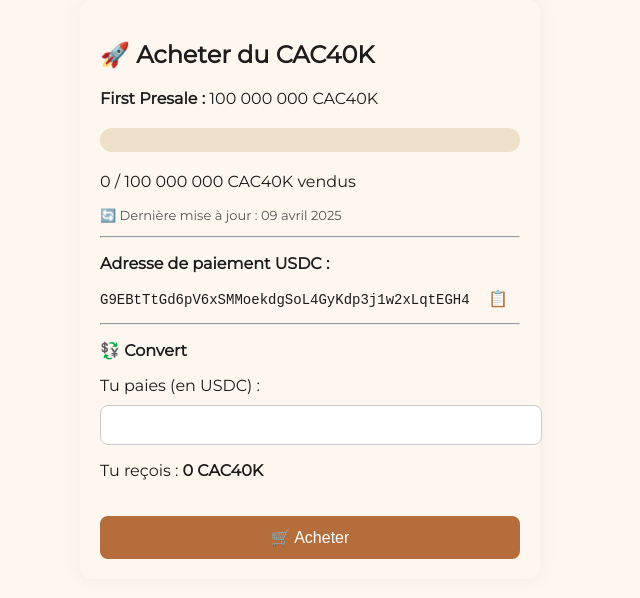
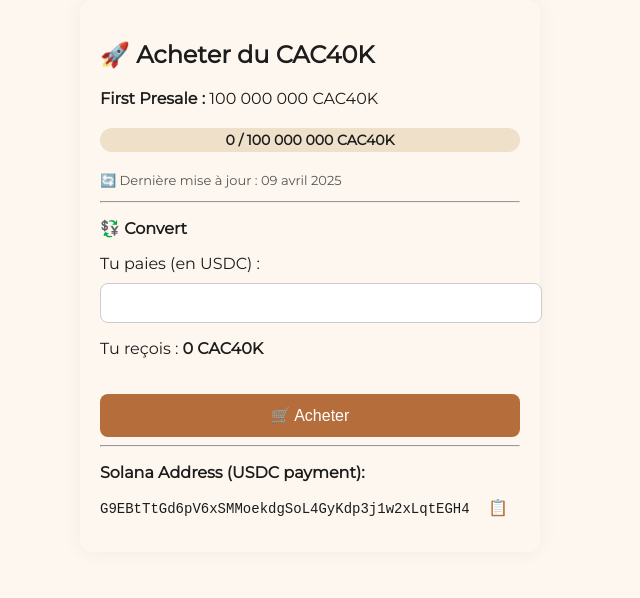
Before and after one commit to t2t33/cac40k-presale-widget, a plain HTML site: page index.html in a window 1280 px wide. Shown: the whole page, without its empty margins (330-970 px from the left). Drawn offline with Linux system fonts and the light colour scheme.

Commit message:
Update index.html

```diff
--- a/index.html
+++ b/index.html
@@ -21,12 +21,26 @@
       border-radius: 20px;
       overflow: hidden;
       margin: 20px 0;
+      position: relative;
     }
     .progress-bar {
       background: linear-gradient(90deg, #dc9b50, #bb7e30);
       height: 24px;
       width: 0%;
       transition: width 0.3s ease;
+      position: relative;
+    }
+    .progress-label {
+      position: absolute;
+      width: 100%;
+      top: 0;
+      left: 0;
+      height: 24px;
+      line-height: 24px;
+      text-align: center;
+      font-weight: bold;
+      font-size: 14px;
+      color: #1c1c1c;
     }
     input {
       width: 100%;
@@ -89,16 +103,9 @@
   <p><strong>First Presale :</strong> 100 000 000 CAC40K</p>
   <div class="progress-container">
     <div class="progress-bar" id="bar"></div>
+    <div class="progress-label"><span id="sold">0</span> / 100 000 000 CAC40K</div>
   </div>
-  <p><span id="sold">0</span> / 100 000 000 CAC40K vendus</p>
   <p style="font-size:13px;color:#555;">🔄 Dernière mise à jour : 09 avril 2025</p>
-
-  <hr>
-  <p><strong>Adresse de paiement USDC :</strong></p>
-  <p style="font-family:monospace;font-size:14px" id="wallet">
-    G9EBtTtGd6pV6xSMMoekdgSoL4GyKdp3j1w2xLqtEGH4
-    <span class="copier-icon" onclick="copier()">📋</span>
-  </p>
 
   <hr>
   <p><strong>💱 Convert</strong></p>
@@ -107,6 +114,13 @@
   <p>Tu reçois : <strong><span id="tokens">0</span> CAC40K</strong></p>
 
   <button class="acheter-btn" onclick="ouvrirPopup()">🛒 Acheter</button>
+
+  <hr>
+  <p><strong>Solana Address (USDC payment):</strong></p>
+  <p style="font-family:monospace;font-size:14px" id="wallet">
+    G9EBtTtGd6pV6xSMMoekdgSoL4GyKdp3j1w2xLqtEGH4
+    <span class="copier-icon" onclick="copier()">📋</span>
+  </p>
 
   <div class="popup" id="popup">
     <div class="popup-content">
```
